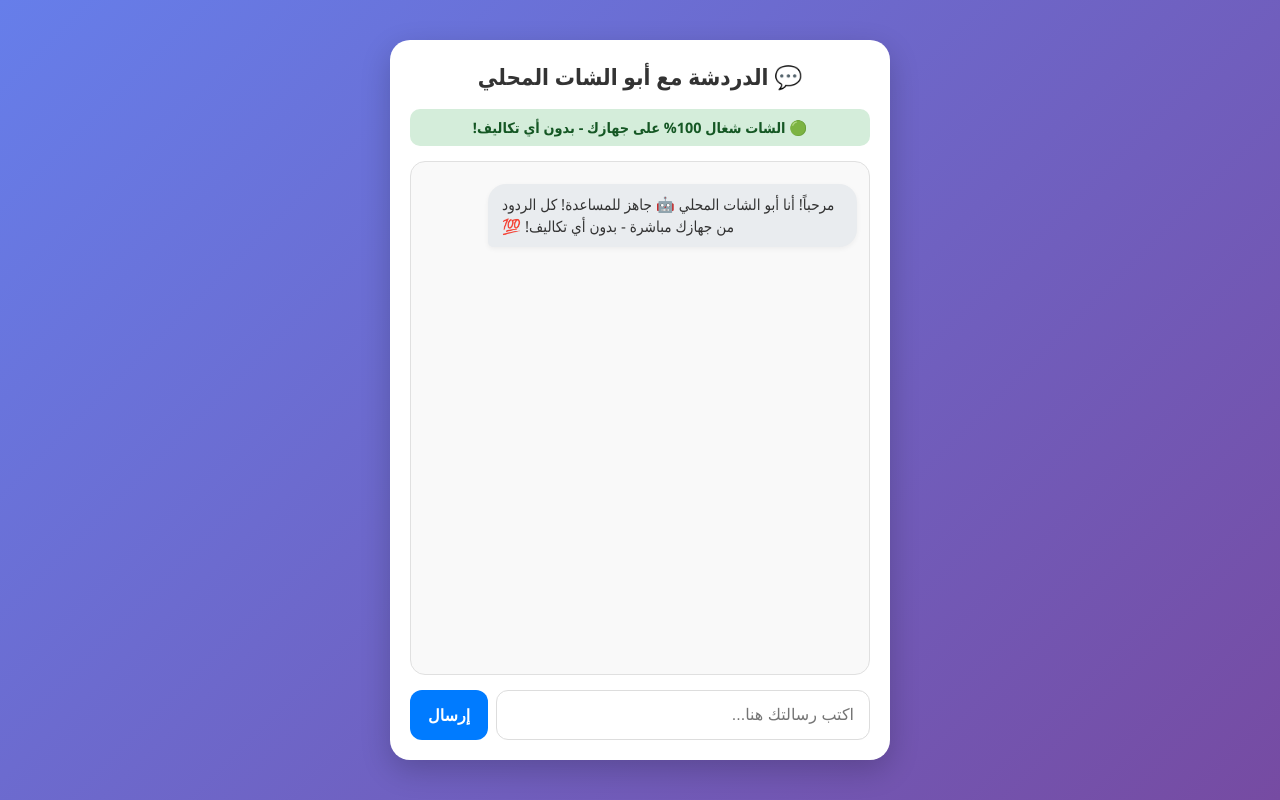
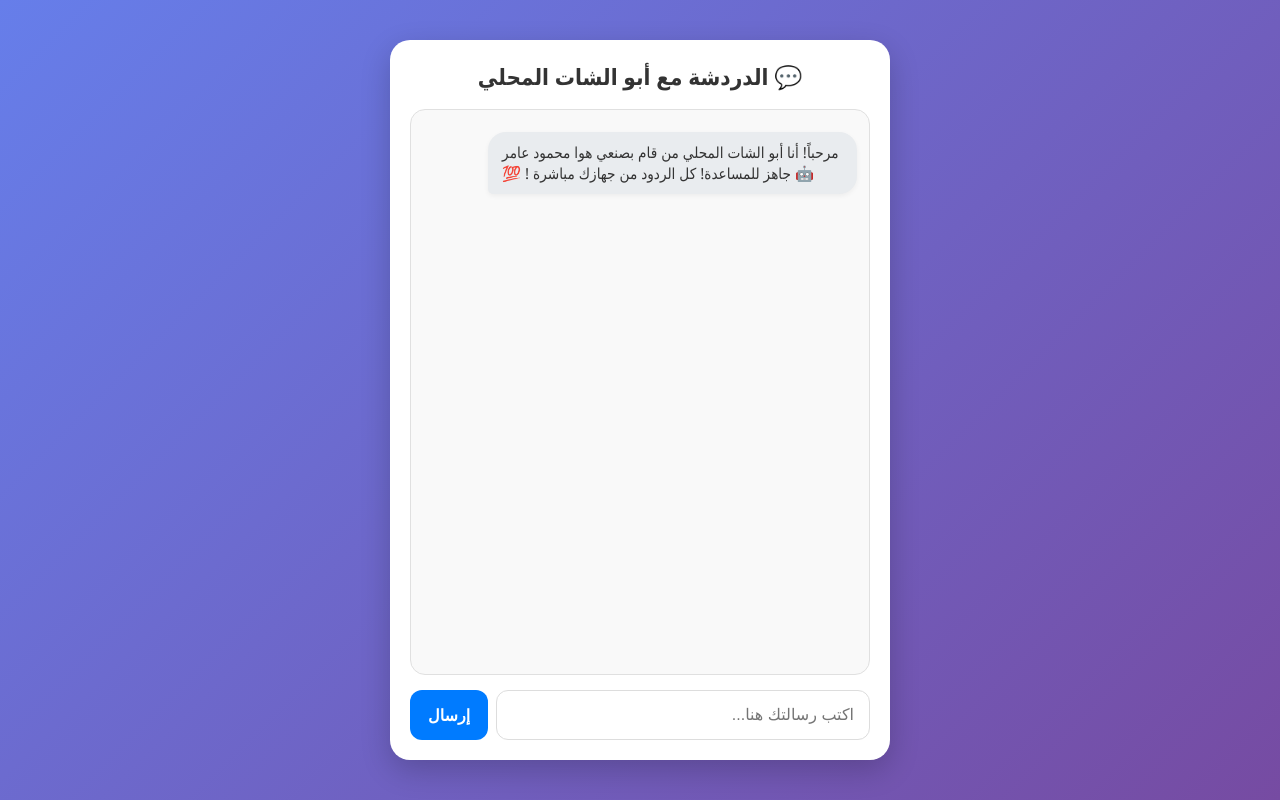
Before and after one commit to mahmoud843/ai, a plain HTML site: page index.html in a window 1280 px wide. Drawn offline with Linux system fonts and the light colour scheme.

Commit message:
Update index.html

```diff
--- a/index.html
+++ b/index.html
@@ -250,7 +250,7 @@
 <body>
   <div class="chat-box">
     <h2>💬 الدردشة مع أبو الشات المحلي</h2>
-    <div class="status">🟢 الشات شغال 100% على جهازك - بدون أي تكاليف!</div>
+
     <div class="messages" id="chat"></div>
     <div class="input-container">
       <input type="text" id="message" placeholder="اكتب رسالتك هنا..." onkeypress="handleKeyPress(event)" />
@@ -261,9 +261,9 @@
   <script>
     const knowledgeBase = {
       greetings: [
-        "أهلاً وسهلاً بك! 😊 كيف يمكنني مساعدتك اليوم؟",
+        "أهلاً وسهلاً بك! 😊 اساعدك ازاي انهرده ؟",
         "مرحباً! أنا أبو الشات 🤖 سعيد بلقائك!",
-        "أهلاً بك! كيف حالك اليوم؟"
+        "أهلاً بك! عامل اي انهرده؟"
       ],
       farewells: [
         "مع السلامة! 🙋‍♂️ كان جميل التحدث معك",
@@ -287,7 +287,7 @@
       ],
       weather: [
         "للأسف لا أستطيع الوصول لبيانات الطقس المباشرة حالياً",
-        "يمكنك استخدام تطبيقات الطقس مثل Weather.com أو AccuWeather"
+
       ],
       time: [
         `حالياً الوقت هو: ${new Date().toLocaleTimeString('ar-EG')}`,
@@ -307,7 +307,7 @@
     };
 
     window.onload = function() {
-      addBotMessage("مرحباً! أنا أبو الشات المحلي 🤖 جاهز للمساعدة! كل الردود من جهازك مباشرة - بدون أي تكاليف! 💯");
+      addBotMessage("مرحباً! أنا أبو الشات المحلي من قام بصنعي هوا محمود عامر 🤖 جاهز للمساعدة! كل الردود من جهازك مباشرة  ! 💯");
     };
 
     function handleKeyPress(event) {
```
